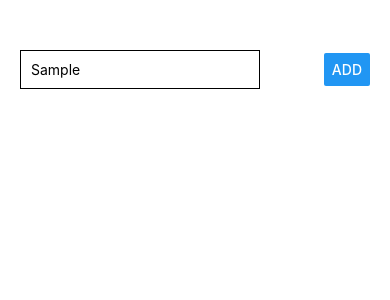
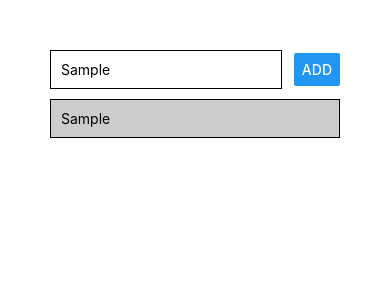
Before and after one commit to Stiffi/rn, a React Native app: screen / in a window 390 px wide. Both pictures are taken after typing "Sample" into the empty fields and a click on the button "ADD". Shown: the top 300 px of the page. Built offline with nearby package versions, Linux system fonts and the light colour scheme.

Commit message:
Added lint and prettier

```diff
--- a/App.tsx
+++ b/App.tsx
@@ -1,26 +1,68 @@
-import React from 'react';
-import { Button, TextInput, View } from 'react-native';
+import React, { useState } from 'react';
+import {
+    StyleSheet,
+    Text,
+    Button,
+    TextInput,
+    View,
+    FlatList
+} from 'react-native';
 
 export default function App() {
+    const [enteredGoal, setEnteredGoal] = useState('');
+    const [courseGoals, setCourseGoals] = useState([]);
+
+    const goalInputHandler = (enteredText: string) => {
+        setEnteredGoal(enteredText);
+    };
+
+    const addGoalHandler = () => {
+        setCourseGoals(currentGoals => [...currentGoals, enteredGoal]);
+    };
+
     return (
-        <View style={{ paddingTop: 50, paddingLeft: 20, paddingRight: 20 }}>
-            <View
-                style={{
-                    flexDirection: 'row',
-                    justifyContent: 'space-between',
-                    alignItems: 'center'
-                }}
-            >
+        <View style={styles.screen}>
+            <View style={styles.inputContainer}>
                 <TextInput
                     placeholder="Course goal"
-                    style={{
-                        borderColor: '#000000',
-                        borderWidth: 1,
-                        padding: 10
-                    }}
+                    style={styles.input}
+                    onChangeText={goalInputHandler}
+                    value={enteredGoal}
                 />
-                <Button title="Add" onPress={() => {}} />
+                <Button title="Add" onPress={addGoalHandler} />
             </View>
+            <FlatList
+                data={courseGoals}
+                renderItem={listItem => (
+                    <View key={listItem.index} style={styles.listItem}>
+                        <Text>{listItem.item}</Text>
+                    </View>
+                )}
+            />
         </View>
     );
 }
+
+const styles = StyleSheet.create({
+    screen: {
+        padding: 50
+    },
+    inputContainer: {
+        flexDirection: 'row',
+        justifyContent: 'space-between',
+        alignItems: 'center'
+    },
+    input: {
+        width: '80%',
+        borderColor: '#000000',
+        borderWidth: 1,
+        padding: 10
+    },
+    listItem: {
+        padding: 10,
+        marginVertical: 10,
+        backgroundColor: '#cccccc',
+        borderColor: '#000000',
+        borderWidth: 1
+    }
+});
```
